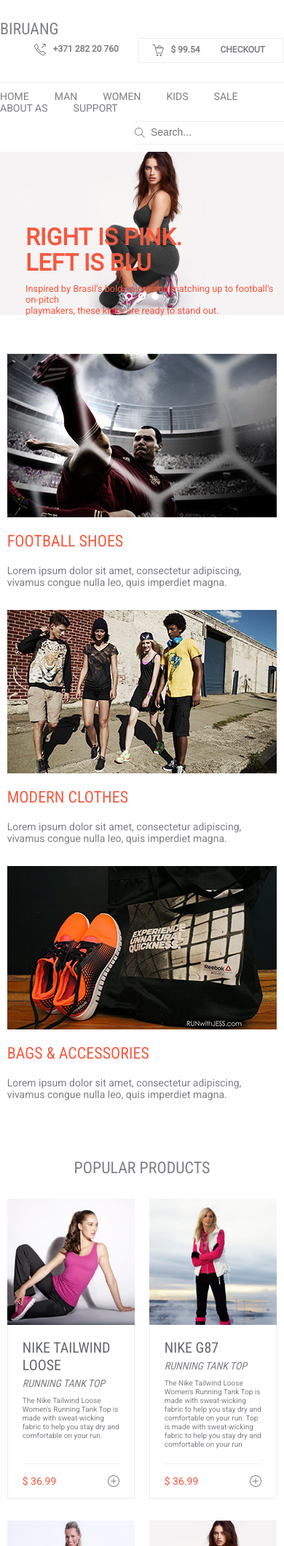
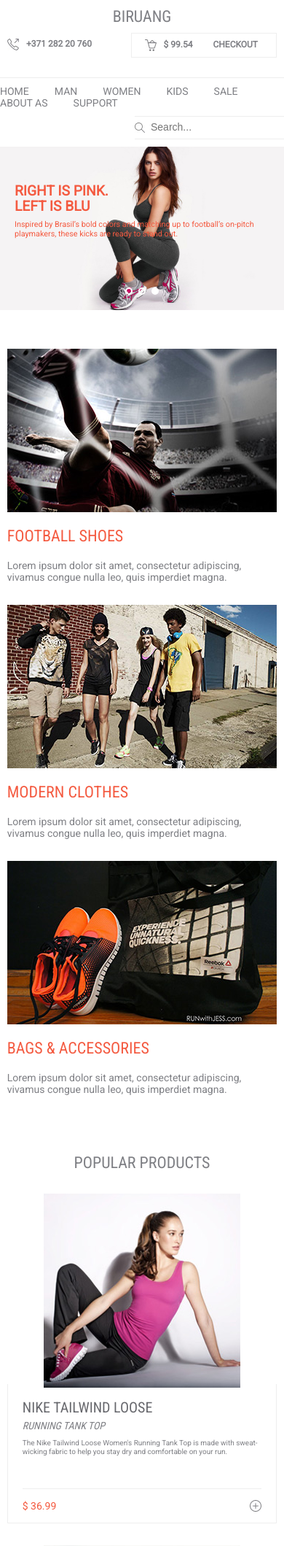
Before and after one commit to AndyMarg/verstka_shop, a PHP site: page / in a window 390 px wide; the page is wider, and only the part inside the window is pictured. Shown: the top 2119 px of that part at 73% size. Run offline with PHP 8.4, Linux system fonts and the light colour scheme; some libraries are stand-ins or nearby versions.

Commit message:
Finished

```diff
--- a/css/style.css
+++ b/css/style.css
@@ -447,7 +447,9 @@
 		float: left;
 	}
 	main .block4-articles article .block4-img {
-		width: 100%;
+		width: auto;
+		display: block;
+		margin: 0 auto;
 	}
 	.sign-up h2 {
 		float: none;
@@ -492,9 +494,85 @@
         margin: 0 2.5%;
         float:none;
     }
-
     main .block4-articles {
         margin-bottom: 30px;
     }
+	footer .block4-articles article {
+		width: 47.5%;
+		margin-right: 2.5%;
+		float: left;
+	}
+	footer article:last-child {
+		margin-right: 0;
+	}
 
 }
+
+@media screen and (max-width: 480px) {
+
+	.slider h2 {
+		font-size: 1.2em;
+		top: 50px;
+		left: 20px;
+	}
+	.slider p {
+		font-size: 0.675em;
+		top: 100px;
+		left: 20px;
+	}
+	main .block4-articles article {
+		width: 95%;
+		margin: 0 2.5% 30px 2.5%;
+		float: none;
+	}
+	main .block4-articles article .block4-img {
+		width: auto;
+		display: block;
+		margin: 0 auto;
+	}
+	footer .block4-articles article {
+		width: 95%;
+		margin: 0 2.5% 10px 2.5%;
+		float: none;
+		overflow: hidden;
+	}
+
+}
+
+@media screen and (max-width: 410px) {
+
+	header .header-top {
+		padding-top: 10px;
+	}
+	header .header-top .logo {
+		float: none;
+		text-align: center;
+		margin-bottom: 10px;
+	}
+	header .header-top .phone-basket {
+		float: none;
+		margin: 0 10px;
+	}
+
+}
+
+@media screen and (max-width: 360px) {
+
+	.sign-up-request input[type="email"] {
+		float: none;
+		width: 95%;
+		-webkit-box-sizing: border-box;
+		-moz-box-sizing: border-box;
+		box-sizing: border-box;
+		margin: 0 2.5% 10px 2.5%;
+	}
+	.sign-up-request input[type="submit"] {
+		float: none;
+		width: 50%;
+		-webkit-box-sizing: border-box;
+		-moz-box-sizing: border-box;
+		box-sizing: border-box;
+		margin: 0 25%;
+	}
+
+}
```
